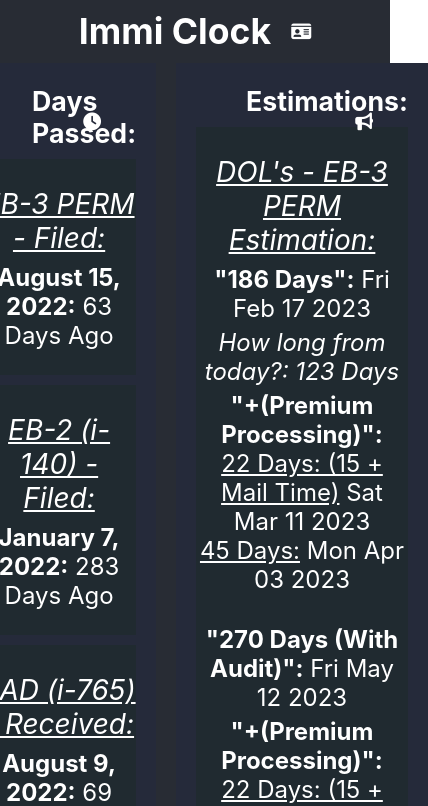
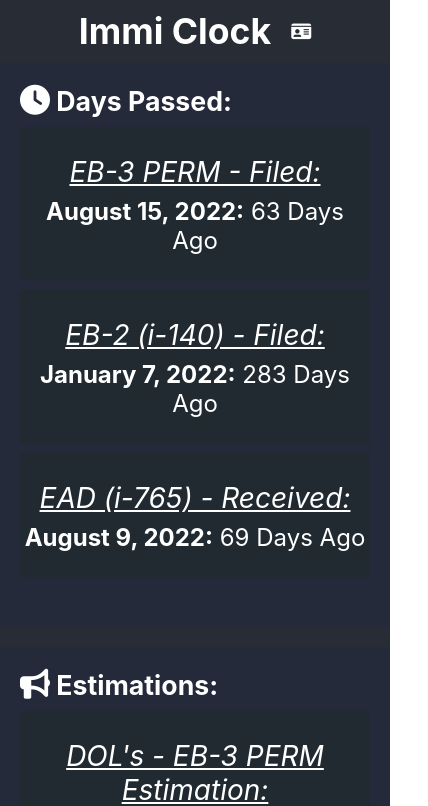
Before and after one commit to santialur/immiclock, a React (Create React App) app: page / in a window 390 px wide. Shown: the top 806 px of the page, 428 px wide, since content can reach past the window. Built offline with nearby package versions, Linux system fonts and the light colour scheme.

Commit message:
Responsive

```diff
--- a/src/App.css
+++ b/src/App.css
@@ -32,6 +32,7 @@
 .content {
   display: flex;
   flex-direction: row;
+  flex-wrap: wrap;
   gap: 20px;
   justify-content: center;
   color: white;
@@ -39,10 +40,15 @@
 }
 
 .col {
-  flex-basis: 45%;
   background-color: #252A3A;
   padding: 0 20px 40px;
-  position: relative;
+  width: 45%;
+}
+
+@media screen and (max-width: 600px) {
+  .col {
+    width: 100%;
+  }
 }
 
 .section {
@@ -56,9 +62,7 @@
 }
 
 .col .fa {
-  position: absolute;
-  top: 50px;
-  right: 55px;
+  font-size: 30px;
 }
 
 @keyframes App-logo-spin {
--- a/src/App.js
+++ b/src/App.js
@@ -31,7 +31,7 @@
       </header>
 
       <section className='content'>
-        <Card  title="Days Passed:" icon='clock'>
+        <Card title="Days Passed:" icon='clock'>
           <Section title="EB-3 PERM - Filed:">
             <p>
               <b>August 15, 2022:</b>
@@ -54,7 +54,7 @@
           </Section>
         </Card>
 
-        <Card  title="Estimations:" icon='bullhorn'>
+        <Card title="Estimations:" icon='bullhorn'>
           <Section title="DOL's - EB-3 PERM Estimation:">
               <p>
                 <b>"186 Days":</b>
--- a/src/components/Card/index.jsx
+++ b/src/components/Card/index.jsx
@@ -3,8 +3,9 @@
 const Card = ({ children, title, icon }) => {
     return (
         <div className='col'>
-          <i className={`fa fa-${icon}`}></i>
-          <h2> {title} </h2>
+          <div>
+            <h2><i className={`fa fa-${icon}`}></i> {title} </h2>
+          </div>
           {children}
         </div>
     );
--- a/src/index.css
+++ b/src/index.css
@@ -23,7 +23,7 @@
 h2 {
   margin-bottom: 5px;
   text-align: left;
-  margin-left: 50px;
+  /* margin-left: 50px; */
 }
 
 h3 {
```
